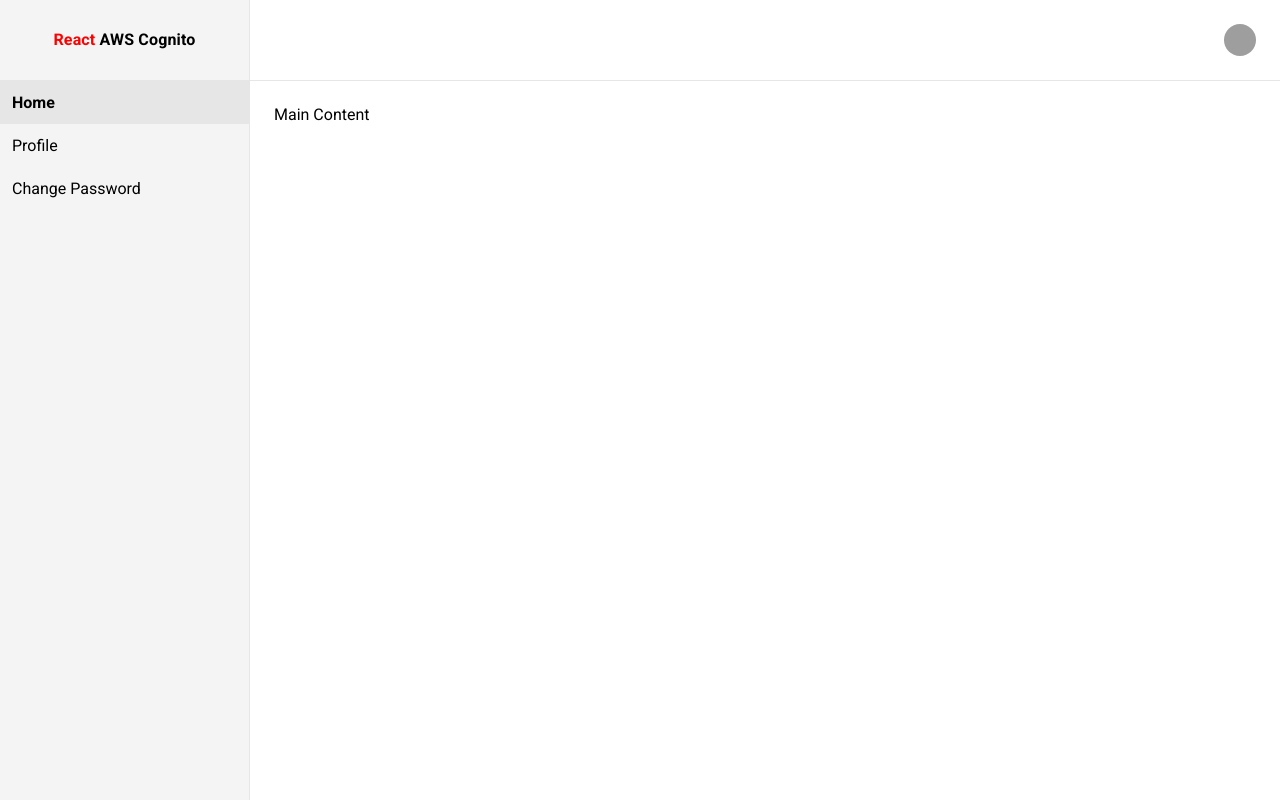
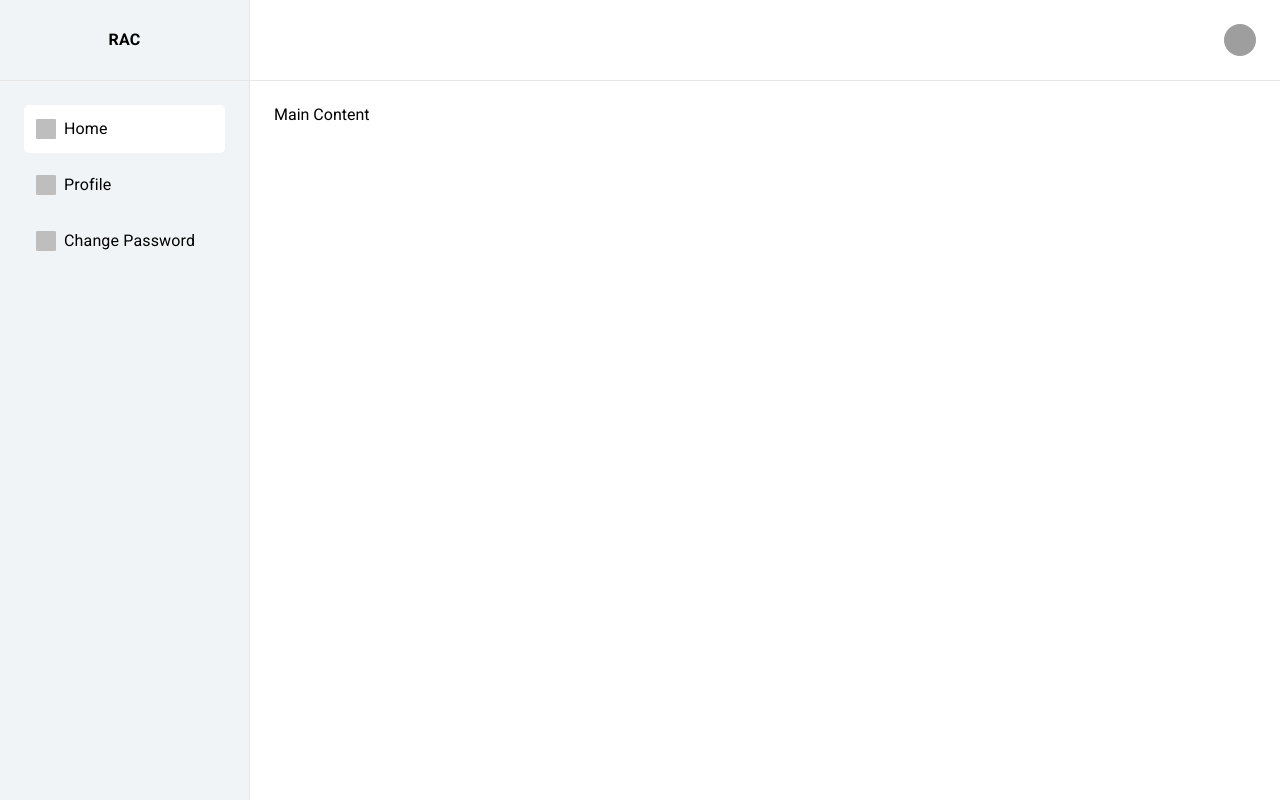
Before and after one commit to minhajulalamcse/react-aws-cognito, a React (Create React App) app: page /home in a window 1280 px wide. Built offline with nearby package versions, Linux system fonts and the light colour scheme; sample sign-in values are in the browser's storage; grey boxes are pictures that could not be loaded; what aws-amplify would draw is missing.

Commit message:
fix: left navigation component css issue for small viewport

```diff
--- a/src/components/Navigation/LeftNavigation.tsx
+++ b/src/components/Navigation/LeftNavigation.tsx
@@ -5,17 +5,41 @@ const LeftNavigation = () => {
     const navActiveLinkStyle = ({ isActive }: { isActive: boolean }) => {
         return {
             fontWeight: isActive ? "bold" : "normal",
-            background: isActive ? "#e6e6e6" : "none",
+            background: isActive ? "#fff" : "none",
         };
     };
-    const LinkWrapper = styled(NavLink)(() => ({
+    const LinkWrapper = styled(NavLink)(({ theme }) => ({
         textDecoration: "none",
         fontWeight: "normal",
         padding: "12px",
         width: "100%",
         color: "black",
+        display: "flex",
+        justifyContent: "flex-start",
+        alignItems: "center",
+        boxSizing: "border-box",
+        borderRadius: "5px",
+        marginBottom: "8px",
+        transition: "0.5s all ease-in-out",
         "&:hover": {
-            background: "#f0f0f0",
+            background: "#fff",
+        },
+        [theme.breakpoints.down("md")]: {
+            p: {
+                display: "none",
+            },
+        },
+    }));
+
+    const IconWrapper = styled(Box)(({ theme }) => ({
+        minWidth: "20px",
+        minHeight: "20px",
+        background: "#BEBEBE",
+        borderRadius: 1,
+        marginRight: "8px",
+        transition: "0.5s all ease-in-out",
+        [theme.breakpoints.down("md")]: {
+            marginRight: "0px",
         },
     }));
     return (
@@ -27,19 +51,23 @@ const LeftNavigation = () => {
                 justifyContent="center"
                 alignItems="center"
             >
-                <Typography color="red" display="inline-block" fontWeight="bold">
-                    React{" "}
-                    <Typography color="black" display="inline-block" fontWeight="bold">
-                        AWS Cognito
-                    </Typography>
+                <Typography display="inline-block" fontWeight="bold">
+                    RAC
                 </Typography>
             </Box>
-            <Box display="flex" flexDirection="column" justifyContent="flex-start" alignItems="flex-start">
+            <Box display="flex" flexDirection="column" justifyContent="flex-start" alignItems="flex-start" p={3}>
                 <LinkWrapper to="/home" style={navActiveLinkStyle}>
-                    Home
+                    <IconWrapper />
+                    <Typography variant="body1">Home</Typography>
                 </LinkWrapper>
-                <LinkWrapper to="/profile">Profile</LinkWrapper>
-                <LinkWrapper to="/change-password">Change Password</LinkWrapper>
+                <LinkWrapper to="/profile">
+                    <IconWrapper />
+                    <Typography variant="body1">Profile</Typography>
+                </LinkWrapper>
+                <LinkWrapper to="/change-password">
+                    <IconWrapper />
+                    <Typography variant="body1">Change Password</Typography>
+                </LinkWrapper>
             </Box>
         </Box>
     );
--- a/src/pages/HomePage.tsx
+++ b/src/pages/HomePage.tsx
@@ -10,7 +10,7 @@ const HomePage = () => {
     const NavigationContainer = styled(Grid)(({ theme }) => ({
         display: "flex",
         flex: "0 0 250px",
-        background: "#f4f4f4",
+        background: "#F0F4F7",
         borderRight: "1px solid #e6e6e6",
         transition: "0.5s all ease-in-out",
         [theme.breakpoints.down("md")]: {
```
